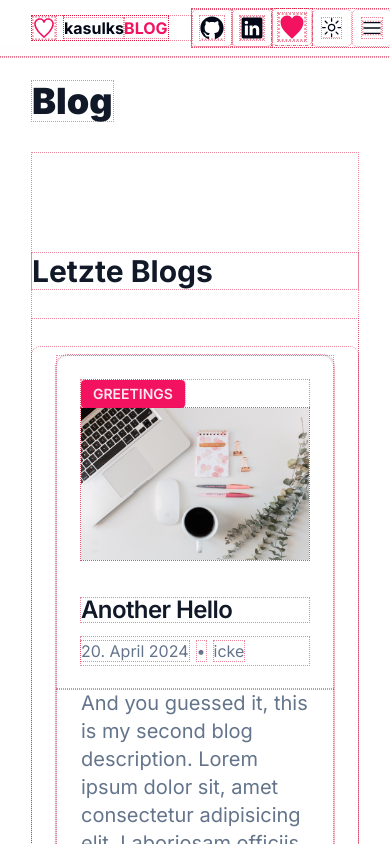
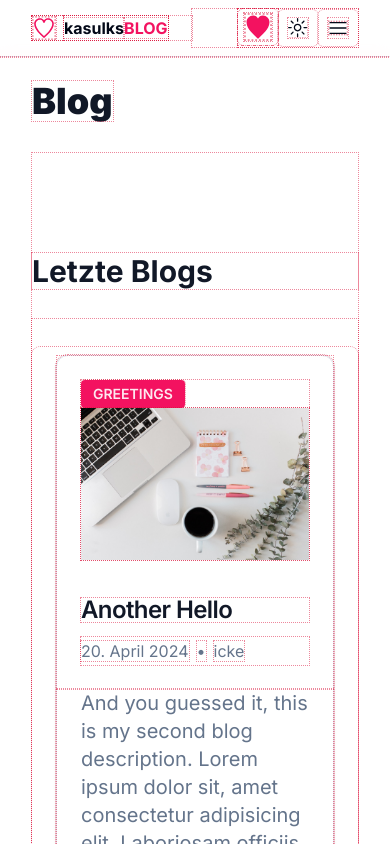
Before and after one commit to kasulk/blog, a Next.js app: page /blog in a window 390 px wide. Shown: the top 844 px of the page. Built offline with nearby package versions, Linux system fonts and the light colour scheme.

Commit message:
hide nav social icons on small screens

```diff
--- a/src/components/SiteHeader/SiteHeader.tsx
+++ b/src/components/SiteHeader/SiteHeader.tsx
@@ -8,7 +8,7 @@ export function SiteHeader() {
         <MainNav />
         <div className="flex flex-1 items-center justify-end">
           <nav className="flex items-center">
-            <SocialLinks />
+            <SocialLinks className="hidden sm:inline-block" />
             <ThemeSwitch />
             <MobileNav />
           </nav>
--- a/src/components/SocialLinks.tsx
+++ b/src/components/SocialLinks.tsx
@@ -12,7 +12,11 @@ const socialIcons = [
   // <CodewarsLogoIcon key="codewars" className={socialIconSize} />,
 ];
 
-export function SocialLinks() {
+type SocialLinksProps = {
+  className?: string;
+};
+
+export function SocialLinks({ className }: SocialLinksProps) {
   const socialNames = Object.keys(siteConfig.links.social);
   // don't show link if there is no icon for it
   const socialLinks = Object.values(siteConfig.links.social).filter(
@@ -27,6 +31,7 @@ export function SocialLinks() {
           href={href}
           target="_blank"
           rel="noreferrer"
+          className={className}
         >
           <Button className="w-10 px-0 text-foreground" variant="ghost">
             {socialIcons[i]}
```
